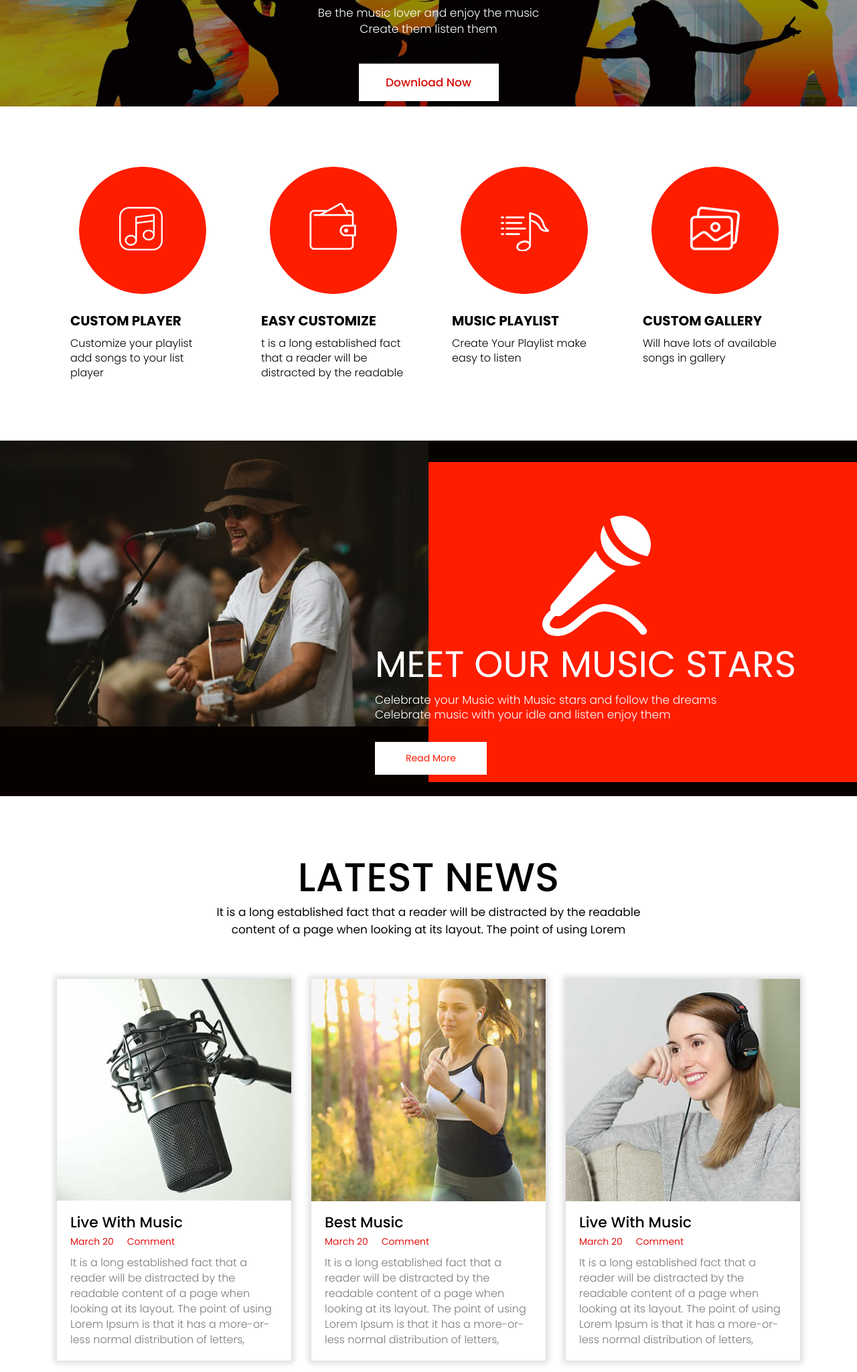
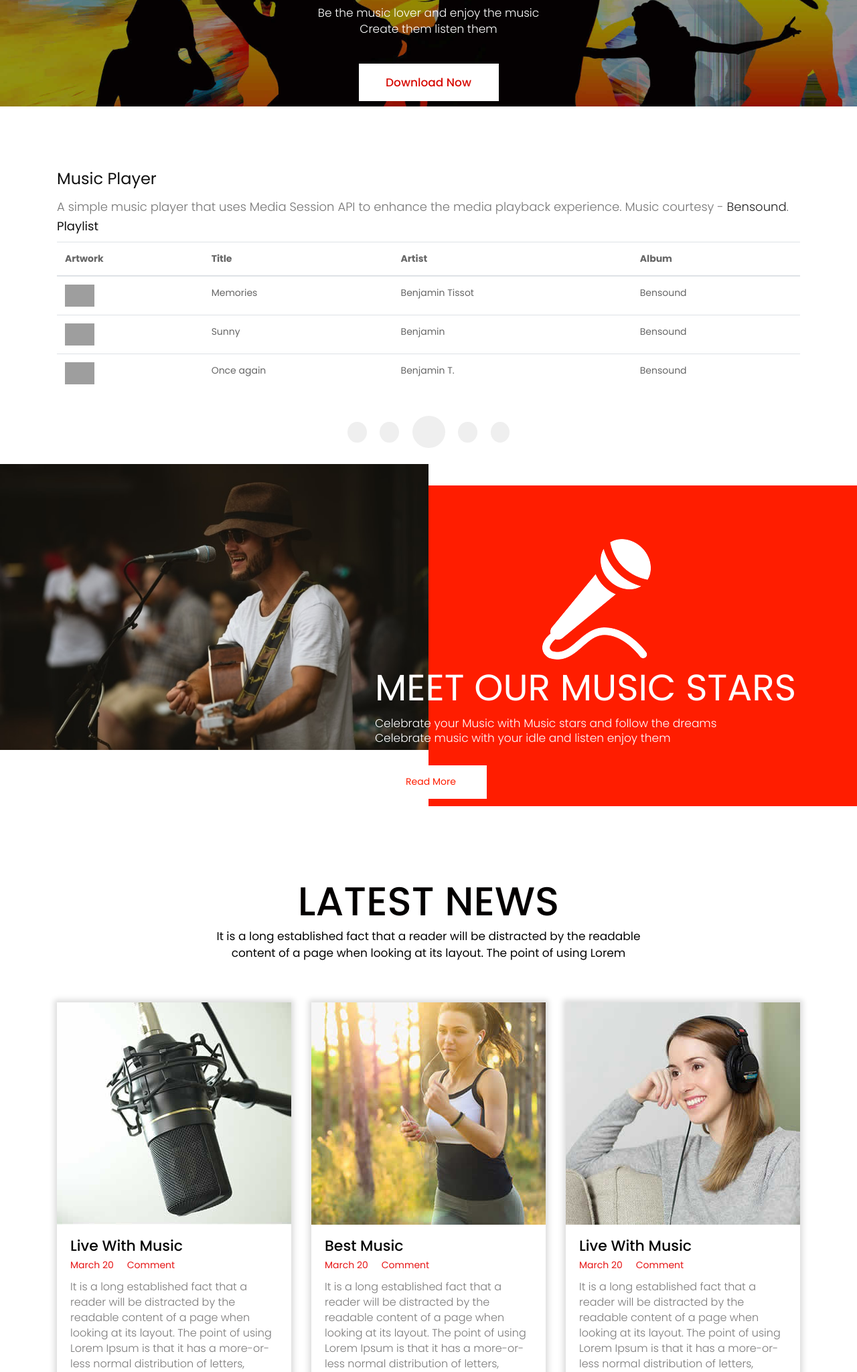
Before and after one commit to AnilThapa5/MusicStreaming, a Django app: page / in a window 1280 px wide. Shown: the part 374-2423 px from the top of the page at 67% size. Run offline with Django 3.2, Linux system fonts and the light colour scheme; some libraries are stand-ins or nearby versions; grey boxes are pictures that could not be loaded.

Commit message:
design for song added

```diff
--- /dev/null
+++ b/music/static/css/mmplayer.css
@@ -0,0 +1,23 @@
+.visually-hidden {
+  clip: rect(0 0 0 0);
+  clip-path: inset(50%);
+  height: 1px;
+  overflow: hidden;
+  position: absolute;
+  white-space: nowrap;
+  width: 1px;
+}
+
+.playback-controls button {
+  margin-right: 1rem;
+}
+
+.playback-controls button:last-child {
+  margin-right: 0;
+}
+
+.progress {
+  height: 3px;
+  width: 0px;
+  margin: 1rem 0;
+}
--- /dev/null
+++ b/music/static/js/musicplayer.js
@@ -0,0 +1,316 @@
+/**
+ * Music Meta
+ */
+(function (window) {
+  const baseUrl = "https://dev-assets.investisdigital.com/temp/";
+
+  function MusicMeta({ title, artist, album, slug }) {
+    this.title = title;
+    this.src = `${baseUrl}/assets/bensound-${slug}.mp3`;
+    this.artist = artist;
+    this.album = album;
+    this.artwork = [96, 128, 192, 256, 512].map((size) => {
+      return {
+        src: `${baseUrl}/assets/${slug}-${size}_x_${size}.jpg`,
+        sizes: `${size}x${size}`,
+        type: "image/jpg"
+      };
+    });
+  }
+
+  window.MusicMeta = MusicMeta;
+})(window);
+
+/**
+ * Music player
+ */
+(function (window, navigator) {
+  const audio = document.createElement("audio");
+  const progressBar = document.querySelector(".progress");
+  const playPauseButton = document.querySelector("#playPauseButton");
+  const playPauseButtonIcon = playPauseButton.querySelector("i");
+  const defaultSeekTime = 10; /** Seconds */
+  let currentTrackIndex = 0;
+  let previousTrackIndex = 0;
+  let playlistData = null;
+
+  const noop = () => {}; // no operation
+
+  /**
+   * Handle unsupported APIs to prevent errors
+   */
+  if (!("mediaSession" in navigator)) {
+    console.warn("The Media Session API is not available! ¯_(ツ)_/¯");
+
+    window.MediaMetadata = noop;
+
+    navigator.mediaSession = {
+      setActionHandler: noop,
+      setPositionState: noop
+    };
+  }
+
+  /**
+   * Playback functions & Media Session API action handlers
+   */
+  async function resume() {
+    await audio.play();
+    updatePositionState();
+    navigator.mediaSession.playbackState = "playing";
+
+    playPauseButtonIcon.classList.replace("fa-play", "fa-pause");
+  }
+  navigator.mediaSession.setActionHandler("play", resume);
+
+  function pause() {
+    audio.pause();
+    navigator.mediaSession.playbackState = "paused";
+
+    playPauseButtonIcon.classList.replace("fa-pause", "fa-play");
+  }
+  navigator.mediaSession.setActionHandler("pause", pause);
+
+  function stop() {
+    audio.pause();
+    audio.currentTime = 0;
+
+    playPauseButtonIcon.classList.replace("fa-pause", "fa-play");
+  }
+  navigator.mediaSession.setActionHandler("stop", stop);
+
+  function nextTrack() {
+    // Update previous track index before updating the current one
+    previousTrackIndex = currentTrackIndex;
+
+    if (currentTrackIndex + 1 === playlistData.length) {
+      currentTrackIndex = 0;
+    } else {
+      currentTrackIndex = currentTrackIndex + 1;
+    }
+    playOrResumeCurrentTrack();
+  }
+  navigator.mediaSession.setActionHandler("nexttrack", nextTrack);
+
+  function previousTrack() {
+    // Update previous track index before updating the current one
+    previousTrackIndex = currentTrackIndex;
+
+    if (currentTrackIndex - 1 === -1) {
+      currentTrackIndex = playlistData.length - 1;
+    } else {
+      currentTrackIndex = currentTrackIndex - 1;
+    }
+    playOrResumeCurrentTrack();
+  }
+  navigator.mediaSession.setActionHandler("previoustrack", previousTrack);
+
+  function seekBackward(event) {
+    audio.currentTime = Math.max(
+      audio.currentTime - (event.seekOffset || defaultSeekTime),
+      0
+    );
+    updatePositionState();
+  }
+  navigator.mediaSession.setActionHandler("seekbackward", seekBackward);
+
+  function seekForward(event) {
+    audio.currentTime = Math.min(
+      audio.currentTime + (event.seekOffset || defaultSeekTime),
+      audio.duration
+    );
+    updatePositionState();
+  }
+  navigator.mediaSession.setActionHandler("seekforward", seekForward);
+
+  function updatePositionState() {
+    const { duration, playbackRate, currentTime } = audio;
+
+    navigator.mediaSession.setPositionState({
+      duration: duration,
+      playbackRate: playbackRate,
+      position: currentTime
+    });
+  }
+
+  function updateMetadata() {
+    const currentTrack = playlistData[currentTrackIndex];
+    console.log(`Now playing "${currentTrack.title}" track...`);
+
+    navigator.mediaSession.metadata = new MediaMetadata(currentTrack);
+
+    updatePositionState();
+  }
+
+  function playOrResumeCurrentTrack() {
+    if (audio.src && currentTrackIndex === previousTrackIndex) {
+      resume();
+    } else {
+      audio.src = playlistData[currentTrackIndex].src;
+
+      audio
+        .play()
+        .then((_) => {
+          updateMetadata();
+          playPauseButtonIcon.classList.replace("fa-play", "fa-pause");
+        })
+        .catch((error) => console.log(error));
+    }
+  }
+
+  /**
+   * Playback media control listeners
+   */
+  playPauseButton.addEventListener("click", () =>
+    audio.paused ? playOrResumeCurrentTrack() : pause()
+  );
+  document
+    .querySelector("#previousButton")
+    .addEventListener("click", previousTrack);
+  document.querySelector("#nextButton").addEventListener("click", nextTrack);
+  document
+    .querySelector("#backwardButton")
+    .addEventListener("click", seekBackward);
+  document
+    .querySelector("#forwardButton")
+    .addEventListener("click", seekForward);
+
+  // Update progress bar as music progresses
+  audio.addEventListener("timeupdate", () => {
+    progressBar.style.width = (audio.currentTime / audio.duration) * 100 + "%";
+  });
+
+  // Update active class on the playlist
+  audio.addEventListener("play", () => {
+    document
+      .querySelector(`.track-${previousTrackIndex}`)
+      .classList.remove("table-active", "playing");
+    document
+      .querySelector(`.track-${currentTrackIndex}`)
+      .classList.add("table-active", "playing");
+  });
+
+  // Automatically play next when the current track ends...
+  audio.addEventListener("ended", nextTrack);
+
+  /**
+   * Playlist UI generation
+   */
+  function generateTableCell(content) {
+    const cell = document.createElement("td");
+
+    if (typeof content === "string") {
+      const text = document.createTextNode(content);
+      cell.appendChild(text);
+    } else if (content) {
+      cell.appendChild(content);
+    }
+
+    return cell;
+  }
+
+  function generatePlaylistRow(data, rowIndex) {
+    const row = document.createElement("tr");
+    row.classList.add(`track-${rowIndex}`); // to set active class later
+
+    const fragment = document.createDocumentFragment();
+
+    const thumbnail = document.createElement("img");
+    thumbnail.src = data.artwork[0].src;
+    thumbnail.setAttribute("height", "44px");
+    thumbnail.setAttribute("width", "44px");
+
+    fragment.appendChild(generateTableCell(thumbnail));
+    fragment.appendChild(generateTableCell(data.title));
+    fragment.appendChild(generateTableCell(data.artist));
+    fragment.appendChild(generateTableCell(data.album));
+
+    row.appendChild(fragment);
+
+    return row;
+  }
+
+  function generatePlaylistHeader() {
+    const thead = document.createElement("thead");
+    const row = thead.insertRow();
+    const fragment = document.createDocumentFragment();
+
+    ["Artwork", "Title", "Artist", "Album"].forEach((column) => {
+      const th = document.createElement("th");
+      const text = document.createTextNode(column);
+
+      th.appendChild(text);
+      fragment.appendChild(th);
+    });
+
+    row.appendChild(fragment);
+
+    return thead;
+  }
+
+  function generatePlaylist() {
+    const playlist = document.createElement("table");
+    playlist.classList.add("table", "table-hover", "playlist");
+
+    const tableFragment = document.createDocumentFragment();
+
+    // Playlist header
+    const header = generatePlaylistHeader();
+    tableFragment.appendChild(header);
+
+    // Playlist rows
+    const tbodyFragment = document.createDocumentFragment();
+    playlistData.forEach((item, index) => {
+      const row = generatePlaylistRow(item, index);
+      tbodyFragment.appendChild(row);
+    });
+
+    const tbody = document.createElement("tbody");
+    tbody.appendChild(tbodyFragment);
+
+    tableFragment.appendChild(tbody);
+
+    // Append everything to playlist table
+    playlist.appendChild(tableFragment);
+
+    return playlist;
+  }
+
+  /**
+   * Code execution begins from here..
+   */
+  function MusicPlayer(container, data) {
+    playlistData = [...data];
+
+    const playlist = generatePlaylist(data);
+    container.appendChild(playlist);
+  }
+
+  window.MusicPlayer = MusicPlayer;
+})(window, navigator);
+
+/**
+ * Attach and load
+ */
+(function () {
+  const playlistData = [
+    new MusicMeta({
+      title: "Memories",
+      artist: "Benjamin Tissot",
+      album: "Bensound",
+      slug: "memories"
+    }),
+    new MusicMeta({
+      title: "Sunny",
+      artist: "Benjamin",
+      album: "Bensound",
+      slug: "sunny"
+    }),
+    new MusicMeta({
+      title: "Once again",
+      artist: "Benjamin T.",
+      album: "Bensound",
+      slug: "onceagain"
+    })
+  ];
+  new MusicPlayer(document.querySelector(".player"), playlistData);
+})();
--- a/music/templates/index.html
+++ b/music/templates/index.html
@@ -20,6 +20,9 @@
     <link rel="stylesheet" href= '{% static  "css/style.css"  %}' type="text/css">
     <!-- Responsive-->
     <link rel="stylesheet" href='{% static "css/responsive.css"  %}' type="text/css">
+    <!-- music player-->
+    <link rel="stylesheet" href='{% static "css/mmplayer.css"  %}' type="text/css">
+
 
     <!-- Scrollbar Custom CSS -->
     <link rel="stylesheet" href='{% static "css/jquery.mCustomScrollbar.min.css"  %}'>
@@ -106,37 +109,41 @@
     <!-- music-box  -->
     <div class="music-box">
         <div class="container">
-            <div class="row">
-                <div class="col-xl-3 col-lg-3 col-md-6 col-sm-12">
-                    <div class="for-box">
-                        <i><img src='{%static "icon/icon1.png" %}' alt="icon"/></i>
-                        <h3>Custom Player</h3>
-                        <p>Customize your playlist add songs to your list player </p>
-                    </div>
-                </div>
-                <div class="col-xl-3 col-lg-3 col-md-6 col-sm-12">
-                    <div class="for-box">
-                        <i><img src='{%static "icon/icon2.png" %}' alt="icon"/></i>
-                        <h3>Easy customize</h3>
-                        <p>t is a long established fact that a reader will be distracted by the readable </p>
-                    </div>
-                </div>
-                <div class="col-xl-3 col-lg-3 col-md-6 col-sm-12">
-                    <div class="for-box">
-                        <i><img src= '{%static "icon/icon3.png" %}' alt="icon"/></i>
-                        <h3>Music Playlist</h3>
-                        <p>Create Your Playlist make easy to listen </p>
-                    </div>
-                </div>
-                <div class="col-xl-3 col-lg-3 col-md-6 col-sm-12">
-                    <div class="for-box">
-                        <i><img src= '{%static "icon/icon4.png" %}'  alt="icon"/></i>
-                        <h3>Custom Gallery</h3>
-                        <p>Will have lots of available songs in gallery </p>
-                    </div>
-                </div>
-            </div>
-        </div>
+  <h1>Music Player</h1>
+  <p class="lead">A simple music player that uses Media Session API to enhance the media playback experience. Music courtesy - <a href="https://www.bensound.com/">Bensound</a>.</p>
+  <h3>Playlist</h3>
+  <div class="player">
+    <!-- Inject player here... -->
+  </div>
+
+  <div class="media-controls pb-4">
+    <!-- Progress bar -->
+    <div class="progress bg-success"></div>
+    <div class="playback-controls text-center">
+      <button id="previousButton" type="button" class="btn btn-sm rounded-circle">
+        <span aria-hidden="true"><i class="fas fa-step-backward"></i></span>
+        <span class="visually-hidden">Previous Track</span>
+      </button>
+      <button id="backwardButton" type="button" class="btn btn-sm rounded-circle">
+        <span aria-hidden="true"><i class="fas fa-backward"></i></span>
+        <span class="visually-hidden">Seek Backward</span>
+      </button>
+      <button id="playPauseButton" type="button" class="btn btn-lg rounded-circle">
+        <span aria-hidden="true"><i class="fas fa-play"></i></span>
+        <span class="visually-hidden">Play</span>
+      </button>
+      <button id="forwardButton" type="button" class="btn btn-sm rounded-circle">
+        <span aria-hidden="true"><i class="fas fa-forward"></i></span>
+        <span class="visually-hidden">Seek Forward</span>
+      </button>
+      <button id="nextButton" type="button" class="btn btn-sm rounded-circle">
+        <span aria-hidden="true"><i class="fas fa-step-forward"></i></span>
+        <span class="visually-hidden">Next Track</span>
+      </button>
+    </div>
+  </div>
+
+
     </div>
     <!-- end music-box  -->
 
@@ -347,6 +354,9 @@
     <script src='{%static "js/popper.min.js" %}' ></script>
     <script src='{%static "js/bootstrap.bundle.min.js" %}' ></script>
     <script src='{%static "js/jquery-3.0.0.min.js" %}' ></script>
+    <script src='{%static "js/musicplayer.js" %}' ></script>
+
+
     <!-- sidebar -->
     <script src='{%static "js/jquery.mCustomScrollbar.concat.min.js" %}' ></script>
 
```
Also changed, not shown: music/assets/css/slick.css (line endings or trailing spaces), music/static/css/style.css (line endings or trailing spaces).
